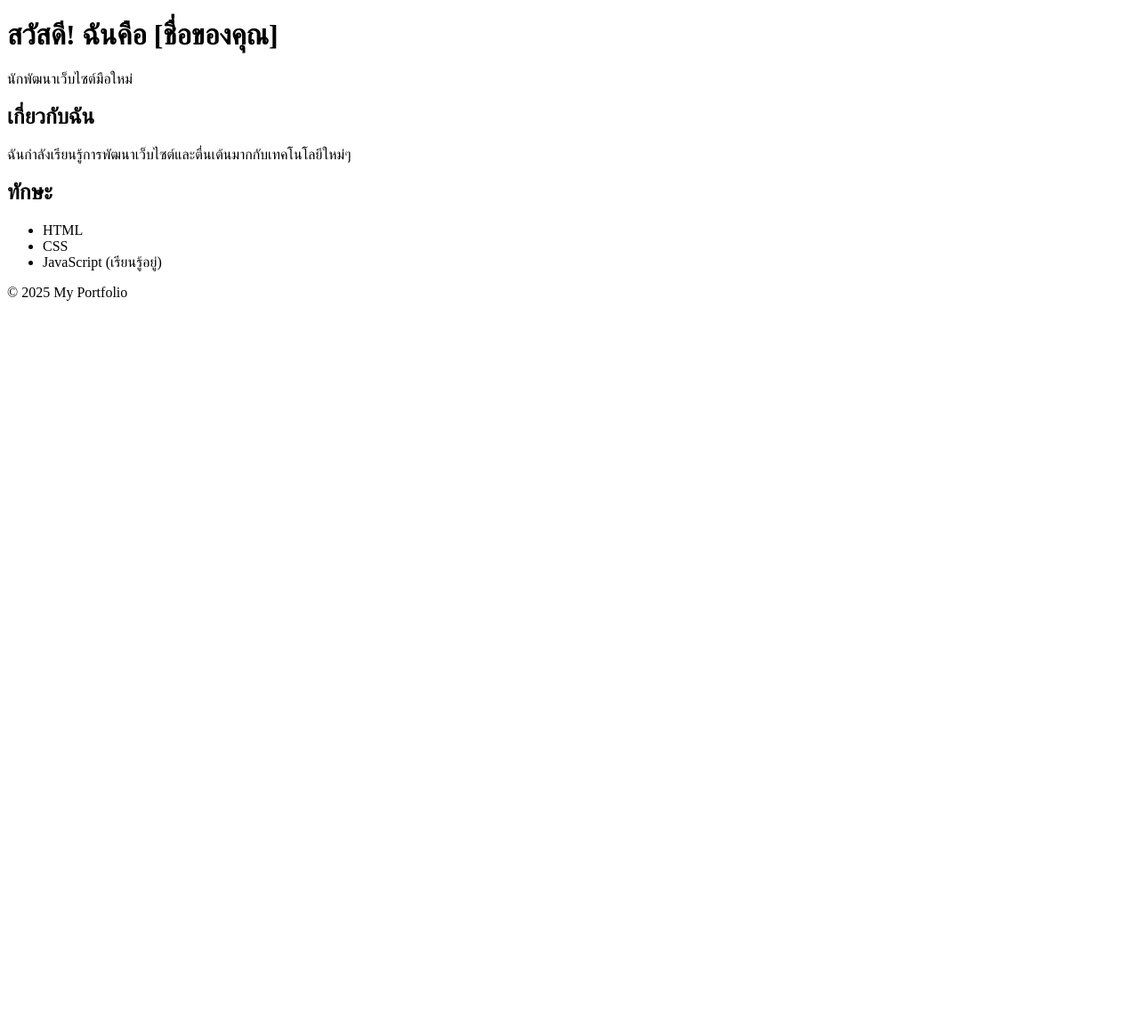
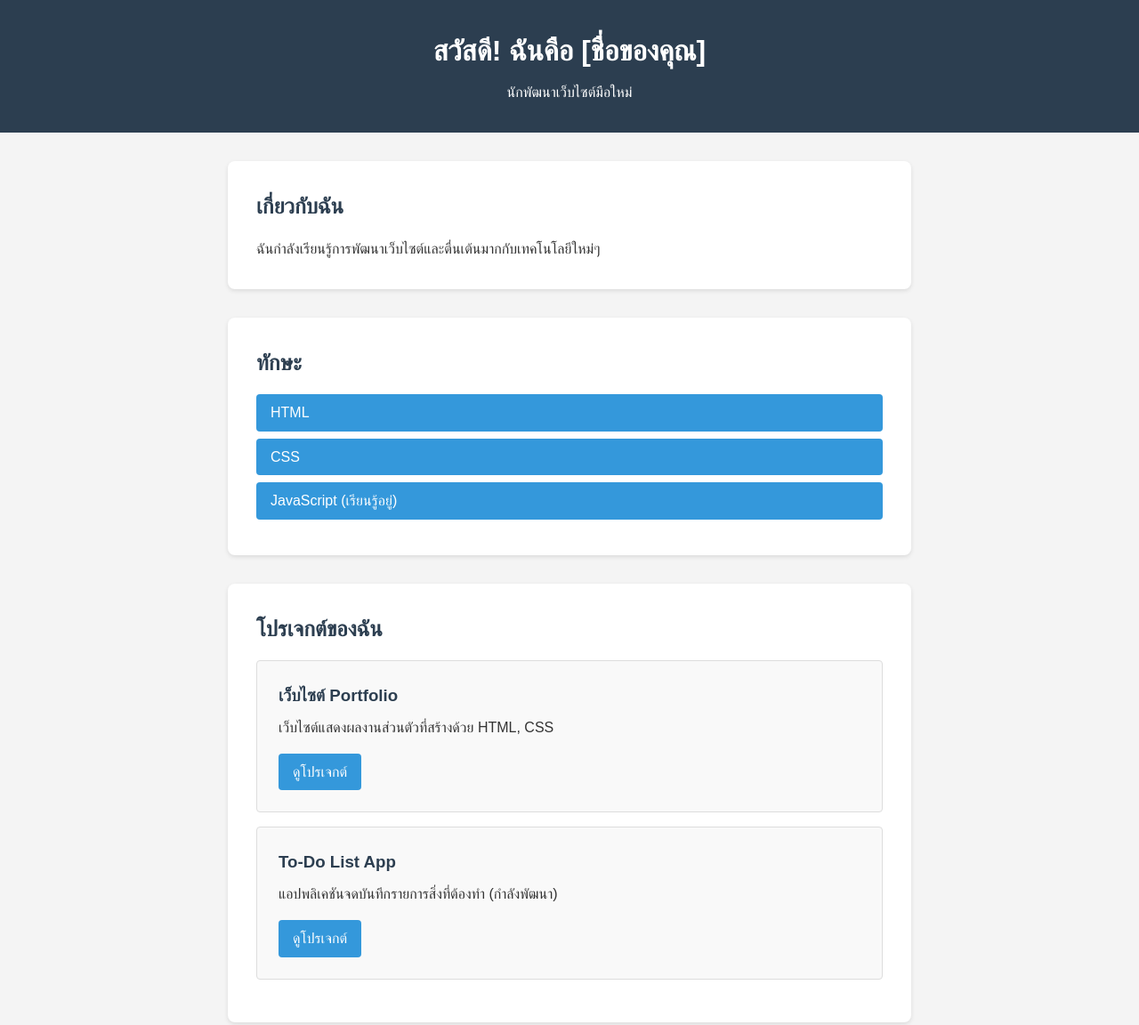
Before and after one commit to pakinkantawong/my-portfolio, a plain HTML site: page index.html in a window 1280 px wide. Shown: the top 1152 px of the page at 89% size. Before the commit the page ends 800 px from the top, so only its background shows below. Drawn offline with Linux system fonts and the light colour scheme.

Commit message:
Add projects section with styling

```diff
--- a/index.html
+++ b/index.html
@@ -26,6 +26,19 @@
                 <li>JavaScript (เรียนรู้อยู่)</li>
             </ul>
         </section>
+        <section id="projects">
+            <h2>โปรเจกต์ของฉัน</h2>
+            <div class="project">
+                <h3>เว็บไซต์ Portfolio</h3>
+                <p>เว็บไซต์แสดงผลงานส่วนตัวที่สร้างด้วย HTML, CSS</p>
+                <a href="#" class="project-link">ดูโปรเจกต์</a>
+            </div>
+            <div class="project">
+                <h3>To-Do List App</h3>
+                <p>แอปพลิเคชันจดบันทึกรายการสิ่งที่ต้องทำ (กำลังพัฒนา)</p>
+                <a href="#" class="project-link">ดูโปรเจกต์</a>
+            </div>
+        </section>
     </main>
 
     <footer>
--- a/style.css
+++ b/style.css
@@ -0,0 +1,89 @@
+* {
+    margin: 0;
+    padding: 0;
+    box-sizing: border-box;
+}
+
+body {
+    font-family: Arial, sans-serif;
+    line-height: 1.6;
+    color: #333;
+    background-color: #f4f4f4;
+}
+
+header {
+    background-color: #2c3e50;
+    color: white;
+    text-align: center;
+    padding: 2rem;
+}
+
+header h1 {
+    margin-bottom: 0.5rem;
+}
+
+main {
+    max-width: 800px;
+    margin: 2rem auto;
+    padding: 0 1rem;
+}
+
+section {
+    background-color: white;
+    margin-bottom: 2rem;
+    padding: 2rem;
+    border-radius: 8px;
+    box-shadow: 0 2px 5px rgba(0,0,0,0.1);
+}
+
+section h2 {
+    color: #2c3e50;
+    margin-bottom: 1rem;
+}
+
+ul {
+    list-style-type: none;
+    padding-left: 0;
+}
+
+ul li {
+    background-color: #3498db;
+    color: white;
+    padding: 0.5rem 1rem;
+    margin-bottom: 0.5rem;
+    border-radius: 4px;
+}
+.project {
+    border: 1px solid #ddd;
+    padding: 1.5rem;
+    margin-bottom: 1rem;
+    border-radius: 4px;
+    background-color: #f9f9f9;
+}
+
+.project h3 {
+    color: #2c3e50;
+    margin-bottom: 0.5rem;
+}
+
+.project-link {
+    display: inline-block;
+    background-color: #3498db;
+    color: white;
+    padding: 0.5rem 1rem;
+    text-decoration: none;
+    border-radius: 4px;
+    margin-top: 1rem;
+}
+
+.project-link:hover {
+    background-color: #2980b9;
+}
+
+footer {
+    background-color: #2c3e50;
+    color: white;
+    text-align: center;
+    padding: 1rem;
+    margin-top: 2rem;
+}
```
